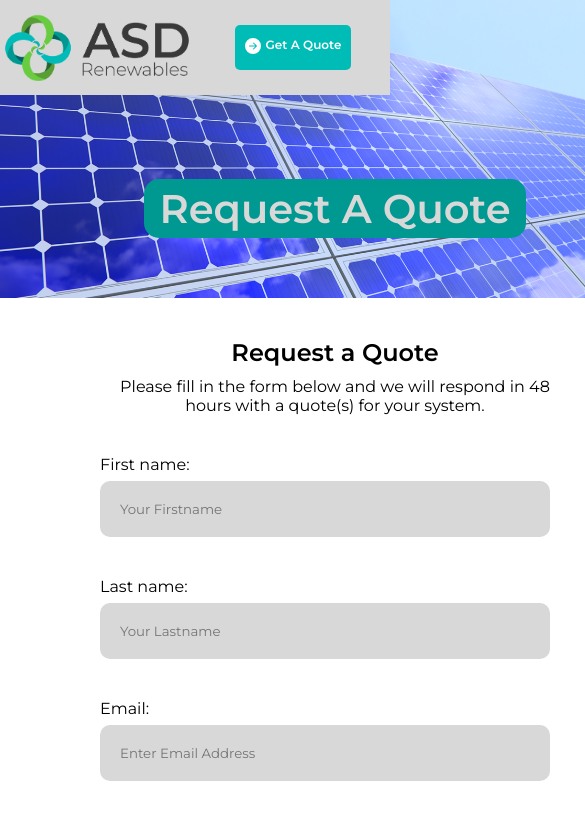
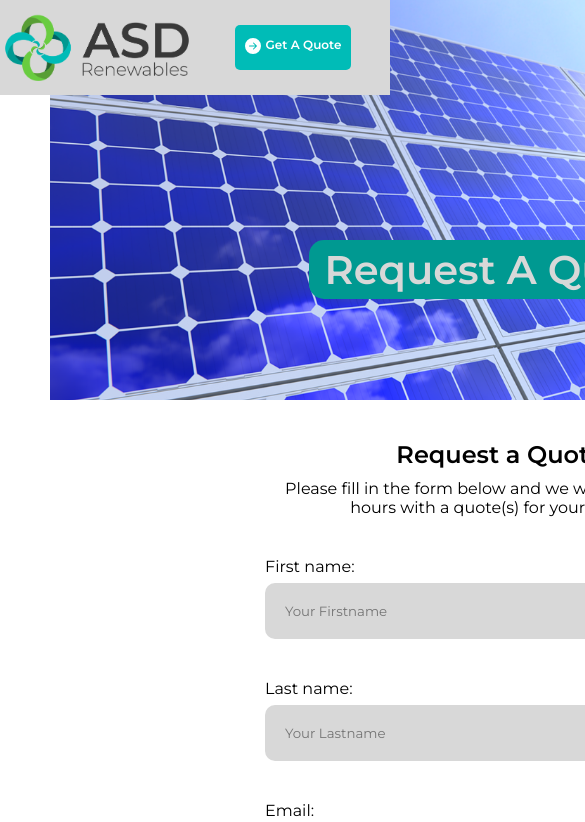
Before and after one commit to layiwola008/asdrenewable, a Next.js app: page /asd-renewables/quote in a window 390 px wide. Shown: the top 822 px of the page, 585 px wide, since content can reach past the window. Built offline with nearby package versions, Linux system fonts and the light colour scheme.

Commit message:
Page shift error

```diff
--- a/styles/globals.css
+++ b/styles/globals.css
@@ -127,7 +127,7 @@ And centers content
 /*Samsung Galaxy and others*/
 @media only screen and (max-width: 466px) {
   .layout {
-    width: 670px;
+    width: 1000px;
   }
   .page__wrapper {
     padding: 0 40px;
```
